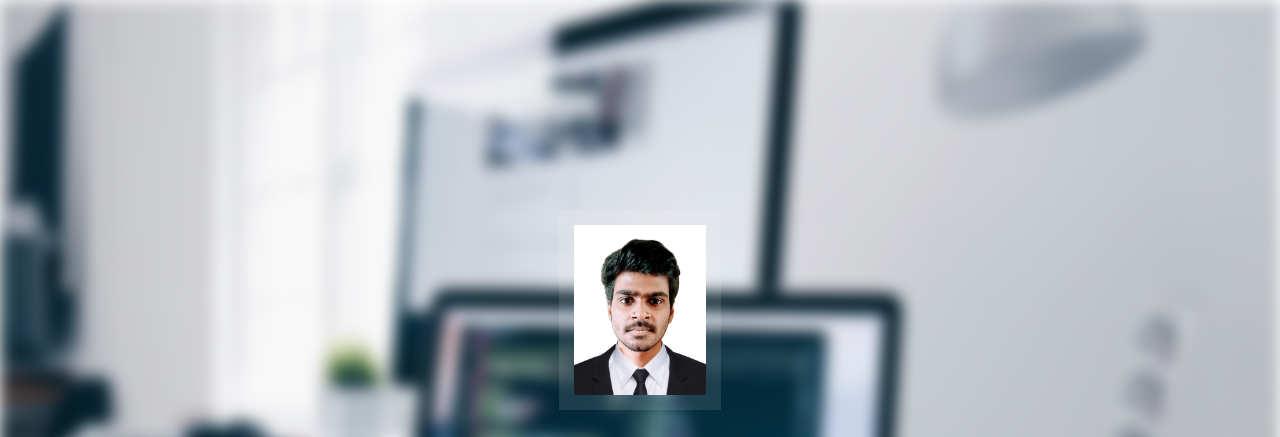
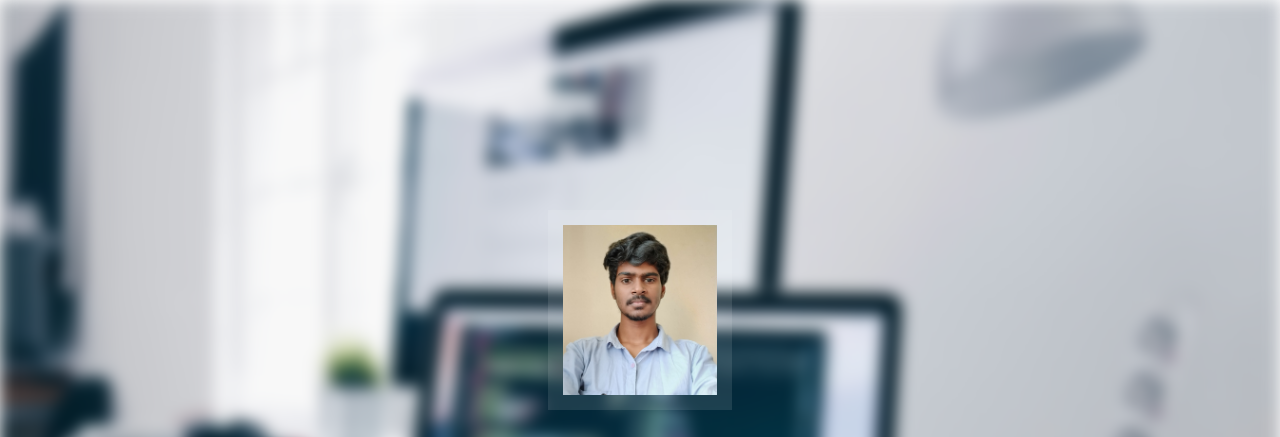
Before and after one commit to yasirhameed786/Portfolio, a plain HTML site: page index.html in a window 1280 px wide. Shown: the top 437 px of the page. Drawn offline with nearby package versions, Linux system fonts and the light colour scheme; a web font is replaced by a local one.

Commit message:
Update index.html

```diff
--- a/index.html
+++ b/index.html
@@ -23,7 +23,7 @@
             <div class="container text-center">
                 <div class="row">
                     <div class="col-md-12">
-                        <img src="img/profile.jpeg" alt="Yasir Hameed.I" />
+                        <img src="img/profile1.jpeg" alt="Yasir Hameed.I" />
                     </div>
 
                     <div class="col-md-12">
```
